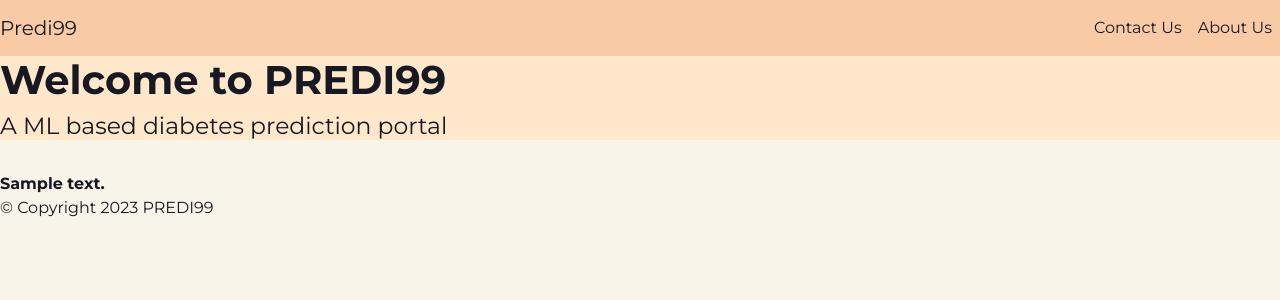
After one commit to anshnigam/diabetes-webapp, a Flask app: template templates/output.html in a window 1280 px wide. The commit adds this page. Shown: the top 300 px of the page. Run offline with Flask 2, Linux system fonts and the light colour scheme; the template is opened without the code that fills it: most values are stand-ins (such as "Sample title", 1, 10 or a date in 2020); parts of the project's set-up code (start-up, migrations or seed data) failed here and were passed over.

Commit message:
Added and integrated output display

```diff
--- a/static/css/index.css
+++ b/static/css/index.css
@@ -35,3 +35,7 @@ input{
 	border-radius: 5px;
 
 }
+button{
+	width:100px;
+	height: 25px;
+}
--- /dev/null
+++ b/templates/output.html
@@ -0,0 +1,59 @@
+<!DOCTYPE html>
+<html lang="en">
+
+<head>
+  <meta charset="UTF-8" />
+  <meta http-equiv="X-UA-Compatible" content="IE=edge" />
+  <meta name="viewport" content="width=device-width, initial-scale=1.0" />
+  <title>Predi99</title>
+
+  <!-- Fonts -->
+  <link href="https://fonts.googleapis.com/css?family=Ubuntu:300,300italic,regular,italic,500,500italic,700,700italic"
+    rel="stylesheet" />
+  <link
+    href="https://fonts.googleapis.com/css?family=Montserrat:100,200,300,regular,500,600,700,800,900,100italic,200italic,300italic,italic,500italic,600italic,700italic,800italic,900italic"
+    rel="stylesheet" />
+
+  <!-- CSS stylesheets -->
+  <link href="https://cdn.jsdelivr.net/npm/bootstrap@5.3.0-alpha1/dist/css/bootstrap.min.css" rel="stylesheet"
+    integrity="sha384-GLhlTQ8iRABdZLl6O3oVMWSktQOp6b7In1Zl3/Jr59b6EGGoI1aFkw7cmDA6j6gD" crossorigin="anonymous" />
+
+  <link rel="stylesheet" href="/static/css/index.css" />
+
+  <!-- Bootstraps Scripts -->
+  <script src="https://cdn.jsdelivr.net/npm/bootstrap@5.3.0-alpha1/dist/js/bootstrap.bundle.min.js"
+    integrity="sha384-w76AqPfDkMBDXo30jS1Sgez6pr3x5MlQ1ZAGC+nuZB+EYdgRZgiwxhTBTkF7CXvN"
+    crossorigin="anonymous"></script>
+
+  <script src="https://cdn.jsdelivr.net/npm/@popperjs/core@2.11.6/dist/umd/popper.min.js"
+    integrity="sha384-oBqDVmMz9ATKxIep9tiCxS/Z9fNfEXiDAYTujMAeBAsjFuCZSmKbSSUnQlmh/jp3"
+    crossorigin="anonymous"></script>
+</head>
+
+<body>
+    <nav class="navbar navbar-expand-lg navbar-dark">
+        <a class="navbar-brand" href="" style="color: #181823">Predi99</a>
+        <div class="collapse navbar-collapse" id="navbarTogglerDemo02">
+            <ul class="navbar-nav ms-auto">
+                <li class="nav-item">
+                <a class="nav-link" href="" style="color: #181823">Contact Us</a>
+                </li>
+                <li class="nav-item">
+                <a class="nav-link" href="" style="color: #181823">About Us</a>
+                </li>
+            </ul>
+        </div>
+    </nav>
+    <div class="main-head">
+    <h1 class="headings big-heading">Welcome to PREDI99</h1>
+    <h4 class="headings small-heading">A ML based diabetes prediction portal</h4>
+    </div><br>
+
+    <strong>{{ prediction_text }}</strong>
+
+    <footer id="footer" class="white-section">
+        <p>© Copyright 2023 PREDI99</p>
+    </footer>
+</body>
+
+</html>
```
Also changed, not shown: templates/index.html (+19 -26 lines).
